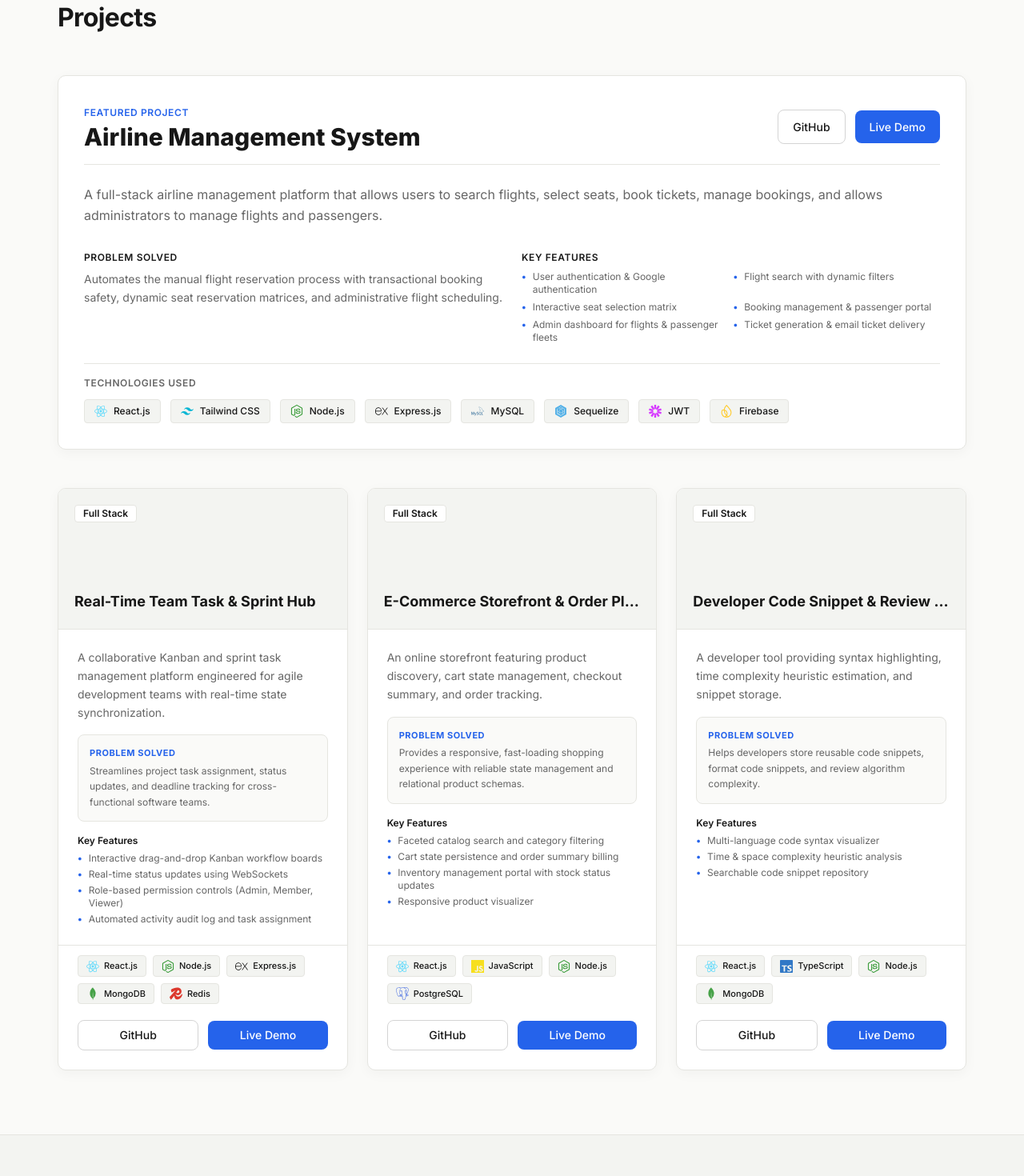
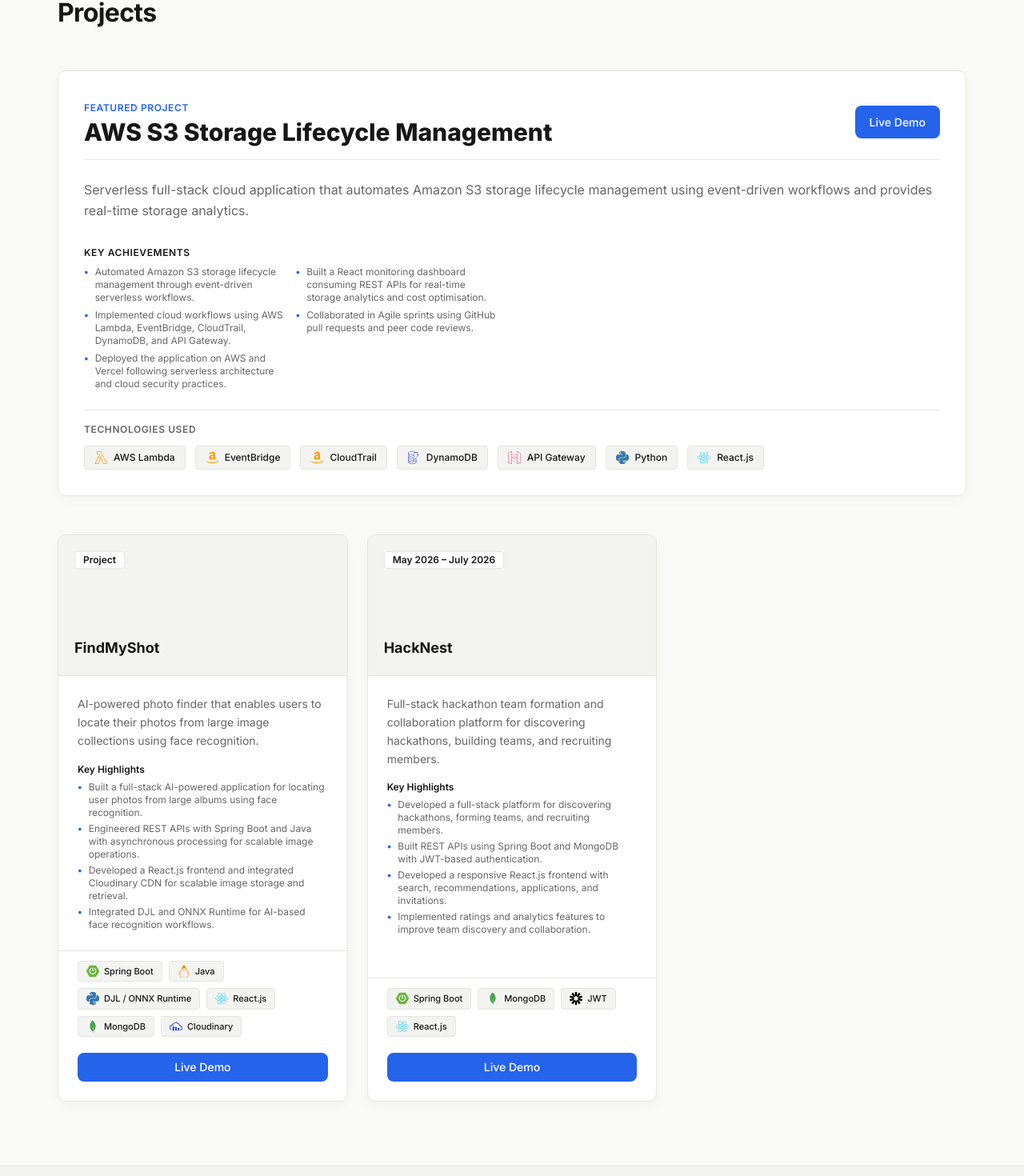
Before and after one commit to joshi-samarth/Samarth-Joshi-portfolio, a React (Vite) app: page / in a window 1280 px wide. Shown: the part 3298-4768 px from the top of the page at 80% size. Built offline with nearby package versions, Linux system fonts and the light colour scheme; the HTML template or start-up script is replaced by a standard one.

Commit message:
donw with project and education

```diff
--- a/src/components/ProjectCard.jsx
+++ b/src/components/ProjectCard.jsx
@@ -8,7 +8,7 @@
                 <div className="h-44 w-full bg-[#F3F4F1] dark:bg-[#181818] border-b border-[#E5E5E0] dark:border-[#2A2A2A] flex flex-col justify-between p-5">
                     <div className="flex items-center justify-between">
                         <span className="text-xs font-semibold px-2.5 py-0.5 rounded bg-white dark:bg-[#1C1C1C] border border-[#E5E5E0] dark:border-[#2A2A2A] text-[#171717] dark:text-[#F5F5F5]">
-                            {project.category}
+                            {project.category || project.duration || "Project"}
                         </span>
                         {project.isFeatured && (
                             <span className="text-[11px] font-bold uppercase tracking-wider text-[#2563EB] dark:text-[#60A5FA]">
@@ -26,7 +26,7 @@
                 {/* Content Body */}
                 <div className="p-6 space-y-4">
                     <p className="text-sm text-[#666666] dark:text-[#A3A3A3] leading-relaxed">
-                        {project.shortDescription}
+                        {project.shortDescription || project.description}
                     </p>
 
                     {project.problemSolved && (
@@ -40,13 +40,13 @@
                         </div>
                     )}
 
-                    {project.keyFeatures && (
+                    {((project.keyFeatures && project.keyFeatures.length > 0) || (project.achievements && project.achievements.length > 0)) && (
                         <div className="space-y-1.5">
                             <span className="text-xs font-semibold text-[#171717] dark:text-[#F5F5F5] block">
-                                Key Features
+                                {project.keyFeatures ? "Key Features" : "Key Highlights"}
                             </span>
                             <ul className="space-y-1">
-                                {project.keyFeatures.slice(0, 4).map((feat, fIdx) => (
+                                {(project.keyFeatures || project.achievements || []).slice(0, 4).map((feat, fIdx) => (
                                     <li key={fIdx} className="text-xs text-[#666666] dark:text-[#A3A3A3] flex items-start gap-2">
                                         <span className="text-[#2563EB] dark:text-[#60A5FA] font-bold">•</span>
                                         <span>{feat}</span>
@@ -61,6 +61,7 @@
             {/* Footer Area: Technologies & Links */}
             <div className="px-6 pb-6 pt-3 border-t border-[#E5E5E0] dark:border-[#2A2A2A] space-y-4">
                 {/* Tech Icons */}
+                {project.technologies && project.technologies.length > 0 && (
                     <div className="flex flex-wrap items-center gap-2">
                         {project.technologies.map((tech) => {
                             const Icon = tech.icon;
@@ -70,7 +71,7 @@
                                     className="flex items-center gap-1.5 px-2.5 py-1 rounded bg-[#F3F4F1] dark:bg-[#181818] border border-[#E5E5E0] dark:border-[#2A2A2A]"
                                     title={tech.name}
                                 >
-                                <Icon className="w-4 h-4" style={{ color: tech.brandColor }} />
+                                    {Icon && <Icon className="w-4 h-4" style={{ color: tech.brandColor }} />}
                                     <span className="text-[11px] font-medium text-[#171717] dark:text-[#F5F5F5]">
                                         {tech.name}
                                     </span>
@@ -78,25 +79,30 @@
                             );
                         })}
                     </div>
+                )}
 
                 {/* CTAs */}
                 <div className="flex items-center gap-3 pt-1">
+                    {(project.githubUrl || project.github) && (
                         <a
-                        href={project.githubUrl}
+                            href={project.githubUrl || project.github}
                             target="_blank"
                             rel="noopener noreferrer"
-                        className="btn-secondary flex-1 text-xs py-2"
+                            className="btn-secondary flex-1 text-xs py-2 text-center"
                         >
                             GitHub
                         </a>
+                    )}
+                    {(project.liveDemoUrl || project.liveDemo) && (
                         <a
-                        href={project.liveDemoUrl}
+                            href={project.liveDemoUrl || project.liveDemo}
                             target="_blank"
                             rel="noopener noreferrer"
-                        className="btn-primary flex-1 text-xs py-2"
+                            className="btn-primary flex-1 text-xs py-2 text-center"
                         >
                             Live Demo
                         </a>
+                    )}
                 </div>
             </div>
         </div>
--- a/src/components/Projects.jsx
+++ b/src/components/Projects.jsx
@@ -35,31 +35,36 @@
                                 </div>
 
                                 <div className="flex items-center gap-3">
+                                    {(featuredProject.githubUrl || featuredProject.github) && (
                                         <a
-                                        href={featuredProject.githubUrl}
+                                            href={featuredProject.githubUrl || featuredProject.github}
                                             target="_blank"
                                             rel="noopener noreferrer"
                                             className="btn-secondary"
                                         >
                                             GitHub
                                         </a>
+                                    )}
+                                    {(featuredProject.liveDemoUrl || featuredProject.liveDemo) && (
                                         <a
-                                        href={featuredProject.liveDemoUrl}
+                                            href={featuredProject.liveDemoUrl || featuredProject.liveDemo}
                                             target="_blank"
                                             rel="noopener noreferrer"
                                             className="btn-primary"
                                         >
                                             Live Demo
                                         </a>
+                                    )}
                                 </div>
                             </div>
 
                             <p className="text-base text-[#666666] dark:text-[#A3A3A3] leading-relaxed">
-                                {featuredProject.shortDescription}
+                                {featuredProject.shortDescription || featuredProject.description}
                             </p>
 
                             {/* Features Grid */}
                             <div className="grid grid-cols-1 md:grid-cols-2 gap-6 pt-2">
+                                {featuredProject.problemSolved && (
                                     <div className="space-y-2">
                                         <p className="text-xs font-semibold uppercase tracking-wider text-[#171717] dark:text-[#F5F5F5]">
                                             Problem Solved
@@ -68,13 +73,15 @@
                                             {featuredProject.problemSolved}
                                         </p>
                                     </div>
+                                )}
 
+                                {((featuredProject.keyFeatures && featuredProject.keyFeatures.length > 0) || (featuredProject.achievements && featuredProject.achievements.length > 0)) && (
                                     <div className="space-y-2">
                                         <p className="text-xs font-semibold uppercase tracking-wider text-[#171717] dark:text-[#F5F5F5]">
-                                        Key Features
+                                            {featuredProject.keyFeatures ? "Key Features" : "Key Achievements"}
                                         </p>
                                         <ul className="grid grid-cols-1 sm:grid-cols-2 gap-1.5">
-                                        {featuredProject.keyFeatures.map((feat, fIdx) => (
+                                            {(featuredProject.keyFeatures || featuredProject.achievements || []).map((feat, fIdx) => (
                                                 <li key={fIdx} className="text-xs text-[#666666] dark:text-[#A3A3A3] flex items-start gap-2">
                                                     <span className="text-[#2563EB] dark:text-[#60A5FA] font-bold">•</span>
                                                     <span>{feat}</span>
@@ -82,6 +89,7 @@
                                             ))}
                                         </ul>
                                     </div>
+                                )}
                             </div>
 
                             {/* Tech Stack Simple Icons */}
--- a/src/data/data.js
+++ b/src/data/data.js
@@ -29,7 +29,13 @@
     SiRedis,
     SiInstagram,
     SiSequelize,
-    SiJsonwebtokens
+    SiJsonwebtokens,
+    SiAwslambda,
+    SiAmazon,
+    SiAmazondynamodb,
+    SiAmazonapigateway,
+    SiOpenjdk,
+    SiCloudinary
 } from 'react-icons/si';
 
 import { VscVscode } from 'react-icons/vsc';
@@ -188,22 +194,22 @@
 export const internshipData = [
     {
         id: "intern-1",
-        company: "[COMPANY NAME]",
-        role: "Software Developer Intern",
-        duration: "[MONTH YEAR] – [MONTH YEAR]",
-        location: "[CITY / REMOTE]",
+        company: "AWS Student Builder Group – PICT",
+        role: "Project Contributor (Intern)",
+        duration: "February 2026 – April 2026",
+        location: "Pune, Maharashtra",
         technologies: [
-            { name: "React.js", icon: SiReact, brandColor: "#61DAFB" },
-            { name: "Node.js", icon: SiNodedotjs, brandColor: "#339933" },
-            { name: "Express.js", icon: SiExpress, brandColor: "#000000" },
-            { name: "MySQL", icon: SiMysql, brandColor: "#4479A1" }
+            { name: "AWS Lambda", icon: SiAwslambda, brandColor: "#FF9900" },
+            { name: "EventBridge", icon: SiAmazon, brandColor: "#FF9900" },
+            { name: "DynamoDB", icon: SiAmazondynamodb, brandColor: "#4053D6" },
+            { name: "Python", icon: SiPython, brandColor: "#3776AB" },
+            { name: "React.js", icon: SiReact, brandColor: "#61DAFB" }
         ],
         achievements: [
-            "Developed responsive user interface components using React.js and modern CSS.",
-            "Built modular RESTful API endpoints using Node.js and Express.",
-            "Integrated MySQL database operations with optimized queries and constraints.",
-            "Improved application usability and overall client-side performance.",
-            "Collaborated using Git & GitHub for version control and peer code reviews."
+            "Designed and developed a serverless full-stack cloud application automating Amazon S3 storage lifecycle management using event-driven backend workflows.",
+            "Built a React-based monitoring dashboard consuming REST APIs for real-time storage analytics and cost optimisation.",
+            "Worked in sprint-based Agile cycles, raising pull requests on GitHub and incorporating code review feedback.",
+            "Deployed the application on AWS and Vercel following cloud security and serverless architecture best practices."
         ]
     }
 ];
@@ -211,102 +217,71 @@
 // Projects - Most Important Showcase Section
 export const projectsData = [
     {
-        id: "airline-management-system",
-        title: "Airline Management System",
-        isFeatured: true,
-        category: "Full Stack",
-        thumbnail: "/airline-mockup.png",
-        shortDescription: "A full-stack airline management platform that allows users to search flights, select seats, book tickets, manage bookings, and allows administrators to manage flights and passengers.",
-        problemSolved: "Automates the manual flight reservation process with transactional booking safety, dynamic seat reservation matrices, and administrative flight scheduling.",
-        keyFeatures: [
-            "User authentication & Google authentication",
-            "Flight search with dynamic filters",
-            "Interactive seat selection matrix",
-            "Booking management & passenger portal",
-            "Admin dashboard for flights & passenger fleets",
-            "Ticket generation & email ticket delivery"
+    id: "project-1",
+    title: "AWS S3 Storage Lifecycle Management",
+    description:
+        "Serverless full-stack cloud application that automates Amazon S3 storage lifecycle management using event-driven workflows and provides real-time storage analytics.",
+    technologies: [
+        { name: "AWS Lambda", icon: SiAwslambda, brandColor: "#FF9900" },
+        { name: "EventBridge", icon: SiAmazon, brandColor: "#FF9900" },
+        { name: "CloudTrail", icon: SiAmazon, brandColor: "#FF9900" },
+        { name: "DynamoDB", icon: SiAmazondynamodb, brandColor: "#4053D6" },
+        { name: "API Gateway", icon: SiAmazonapigateway, brandColor: "#FF4F8B" },
+        { name: "Python", icon: SiPython, brandColor: "#3776AB" },
+        { name: "React.js", icon: SiReact, brandColor: "#61DAFB" }
     ],
+    achievements: [
+        "Automated Amazon S3 storage lifecycle management through event-driven serverless workflows.",
+        "Built a React monitoring dashboard consuming REST APIs for real-time storage analytics and cost optimisation.",
+        "Implemented cloud workflows using AWS Lambda, EventBridge, CloudTrail, DynamoDB, and API Gateway.",
+        "Collaborated in Agile sprints using GitHub pull requests and peer code reviews.",
+        "Deployed the application on AWS and Vercel following serverless architecture and cloud security practices."
+    ],
+    duration: "February 2026 – April 2026",
+    liveDemo: "[LIVE DEMO URL]"
+},
+
+{
+    id: "project-2",
+    title: "FindMyShot",
+    description:
+        "AI-powered photo finder that enables users to locate their photos from large image collections using face recognition.",
     technologies: [
+        { name: "Spring Boot", icon: SiSpringboot, brandColor: "#6DB33F" },
+        { name: "Java", icon: SiOpenjdk, brandColor: "#ED8B00" },
+        { name: "DJL / ONNX Runtime", icon: SiPython, brandColor: "#3776AB" },
         { name: "React.js", icon: SiReact, brandColor: "#61DAFB" },
-            { name: "Tailwind CSS", icon: SiTailwindcss, brandColor: "#06B6D4" },
-            { name: "Node.js", icon: SiNodedotjs, brandColor: "#339933" },
-            { name: "Express.js", icon: SiExpress, brandColor: "#000000" },
-            { name: "MySQL", icon: SiMysql, brandColor: "#4479A1" },
-            { name: "Sequelize", icon: SiSequelize, brandColor: "#52B0E7" },
-            { name: "JWT", icon: SiJsonwebtokens, brandColor: "#D63AFF" },
-            { name: "Firebase", icon: SiFirebase, brandColor: "#FFCA28" }
+        { name: "MongoDB", icon: SiMongodb, brandColor: "#47A248" },
+        { name: "Cloudinary", icon: SiCloudinary, brandColor: "#3448C5" }
     ],
-        githubUrl: "[YOUR_GITHUB_URL]/airline-management-system",
-        liveDemoUrl: "https://airline-management-demo.example.com"
+    achievements: [
+        "Built a full-stack AI-powered application for locating user photos from large albums using face recognition.",
+        "Engineered REST APIs with Spring Boot and Java with asynchronous processing for scalable image operations.",
+        "Developed a React.js frontend and integrated Cloudinary CDN for scalable image storage and retrieval.",
+        "Integrated DJL and ONNX Runtime for AI-based face recognition workflows."
+    ],
+    liveDemo: "[LIVE DEMO URL]"
 },
+
 {
-        id: "collaborative-task-manager",
-        title: "Real-Time Team Task & Sprint Hub",
-        isFeatured: false,
-        category: "Full Stack",
-        thumbnail: "/task-mockup.png",
-        shortDescription: "A collaborative Kanban and sprint task management platform engineered for agile development teams with real-time state synchronization.",
-        problemSolved: "Streamlines project task assignment, status updates, and deadline tracking for cross-functional software teams.",
-        keyFeatures: [
-            "Interactive drag-and-drop Kanban workflow boards",
-            "Real-time status updates using WebSockets",
-            "Role-based permission controls (Admin, Member, Viewer)",
-            "Automated activity audit log and task assignment"
+    id: "project-3",
+    title: "HackNest",
+    description:
+        "Full-stack hackathon team formation and collaboration platform for discovering hackathons, building teams, and recruiting members.",
+    duration: "May 2026 – July 2026",
+    technologies: [
+        { name: "Spring Boot", icon: SiSpringboot, brandColor: "#6DB33F" },
+        { name: "MongoDB", icon: SiMongodb, brandColor: "#47A248" },
+        { name: "JWT", icon: SiJsonwebtokens, brandColor: "#000000" },
+        { name: "React.js", icon: SiReact, brandColor: "#61DAFB" }
     ],
-        technologies: [
-            { name: "React.js", icon: SiReact, brandColor: "#61DAFB" },
-            { name: "Node.js", icon: SiNodedotjs, brandColor: "#339933" },
-            { name: "Express.js", icon: SiExpress, brandColor: "#000000" },
-            { name: "MongoDB", icon: SiMongodb, brandColor: "#47A248" },
-            { name: "Redis", icon: SiRedis, brandColor: "#DC382D" }
+    achievements: [
+        "Developed a full-stack platform for discovering hackathons, forming teams, and recruiting members.",
+        "Built REST APIs using Spring Boot and MongoDB with JWT-based authentication.",
+        "Developed a responsive React.js frontend with search, recommendations, applications, and invitations.",
+        "Implemented ratings and analytics features to improve team discovery and collaboration."
     ],
-        githubUrl: "[YOUR_GITHUB_URL]/team-task-hub",
-        liveDemoUrl: "https://team-task-hub-demo.example.com"
-    },
-    {
-        id: "e-commerce-api-storefront",
-        title: "E-Commerce Storefront & Order Platform",
-        isFeatured: false,
-        category: "Full Stack",
-        thumbnail: "/ecommerce-mockup.png",
-        shortDescription: "An online storefront featuring product discovery, cart state management, checkout summary, and order tracking.",
-        problemSolved: "Provides a responsive, fast-loading shopping experience with reliable state management and relational product schemas.",
-        keyFeatures: [
-            "Faceted catalog search and category filtering",
-            "Cart state persistence and order summary billing",
-            "Inventory management portal with stock status updates",
-            "Responsive product visualizer"
-        ],
-        technologies: [
-            { name: "React.js", icon: SiReact, brandColor: "#61DAFB" },
-            { name: "JavaScript", icon: SiJavascript, brandColor: "#F7DF1E" },
-            { name: "Node.js", icon: SiNodedotjs, brandColor: "#339933" },
-            { name: "PostgreSQL", icon: SiPostgresql, brandColor: "#4169E1" }
-        ],
-        githubUrl: "[YOUR_GITHUB_URL]/ecommerce-storefront",
-        liveDemoUrl: "https://ecommerce-storefront-demo.example.com"
-    },
-    {
-        id: "developer-code-analyzer",
-        title: "Developer Code Snippet & Review Analyzer",
-        isFeatured: false,
-        category: "Full Stack",
-        thumbnail: "/ai-code-mockup.png",
-        shortDescription: "A developer tool providing syntax highlighting, time complexity heuristic estimation, and snippet storage.",
-        problemSolved: "Helps developers store reusable code snippets, format code snippets, and review algorithm complexity.",
-        keyFeatures: [
-            "Multi-language code syntax visualizer",
-            "Time & space complexity heuristic analysis",
-            "Searchable code snippet repository"
-        ],
-        technologies: [
-            { name: "React.js", icon: SiReact, brandColor: "#61DAFB" },
-            { name: "TypeScript", icon: SiTypescript, brandColor: "#3178C6" },
-            { name: "Node.js", icon: SiNodedotjs, brandColor: "#339933" },
-            { name: "MongoDB", icon: SiMongodb, brandColor: "#47A248" }
-        ],
-        githubUrl: "[YOUR_GITHUB_URL]/code-snippet-analyzer",
-        liveDemoUrl: "https://code-analyzer-demo.example.com"
+    liveDemo: "[LIVE DEMO URL]"
 }
 ];
 
```
Also changed, not shown: 3 other files (tests, documents, lock files or other folders). Lines whose indentation alone changed are shown as unchanged.
